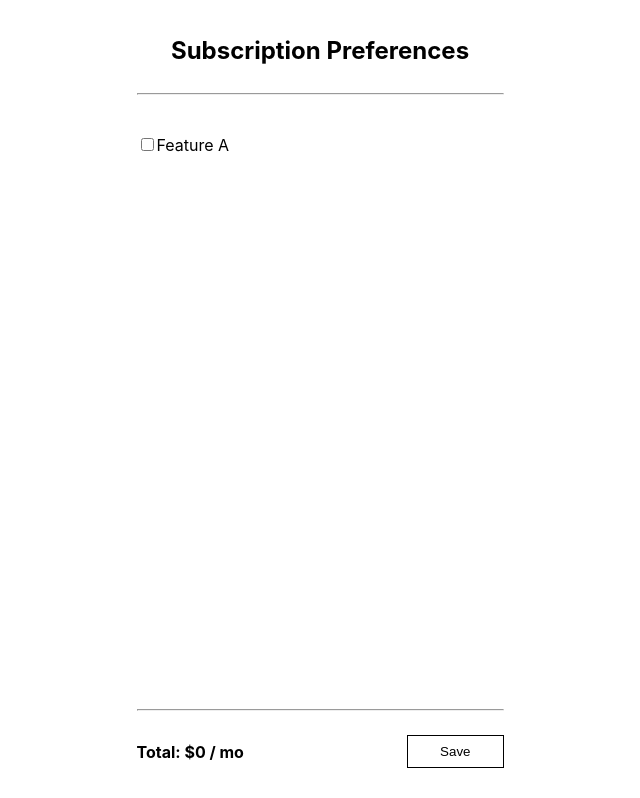
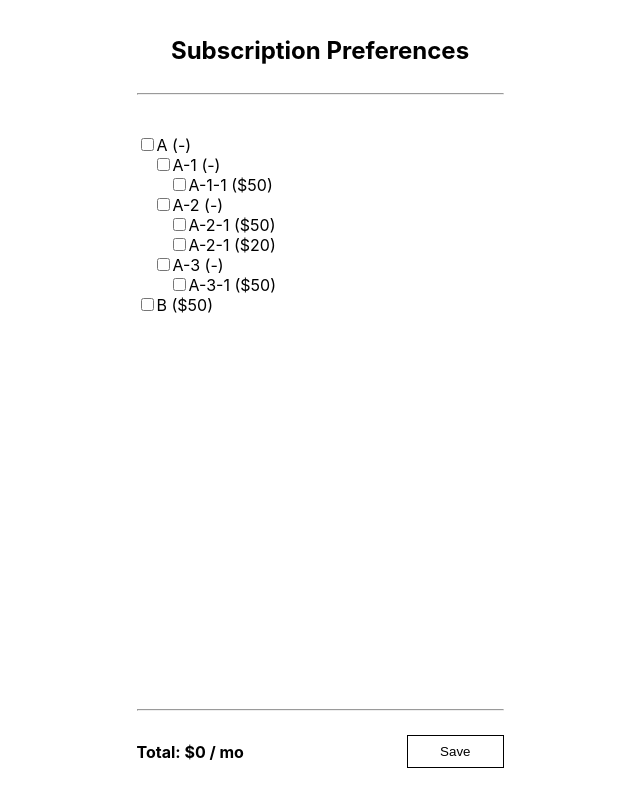
Before and after one commit to nickwang0808/select-feature, a React (Create React App) app: page / in a window 1280 px wide. Shown: the whole page, without its empty margins (320-960 px from the left). Built offline with nearby package versions, Linux system fonts and the light colour scheme.

Commit message:
tree ui complete, pending refactoring for DRY

```diff
--- a/package.json
+++ b/package.json
@@ -13,6 +13,7 @@
     "@types/react-dom": "^17.0.3",
     "react": "^17.0.2",
     "react-dom": "^17.0.2",
+    "react-redux": "^7.2.3",
     "react-scripts": "4.0.3",
     "typescript": "^4.2.3",
     "web-vitals": "^1.1.1"
--- a/src/App.css
+++ b/src/App.css
@@ -20,8 +20,11 @@
 }
 
 .content {
-  flex-grow: 1;
+  flex-grow: 1; /* make the content container fill the entire view */
+
   padding: 2rem 0;
+  display: flex;
+  flex-direction: column;
 }
 
 .footer-container {
@@ -36,3 +39,7 @@
   padding: 0.5rem 2rem;
   background-color: white;
 }
+
+.margin-left {
+  margin-left: 1rem;
+}
--- a/src/components/controls/Feature.tsx
+++ b/src/components/controls/Feature.tsx
@@ -1,15 +1,53 @@
 import React, { ChangeEvent, useState } from "react";
+import { IFeature } from "../../redux/subPrefSlice";
 
-export default function Feature() {
+interface IProps {
+  parents: string;
+  feature: IFeature;
+}
+
+export default function Feature({ feature, parents }: IProps) {
   const [checked, setChecked] = useState(false);
 
   const handleCheck = (e: ChangeEvent<HTMLInputElement>) =>
     setChecked(e.target.checked);
 
+  let comp: JSX.Element;
+  if (typeof feature.value === "number") {
+    comp = (
+      <label>
+        <input type="checkbox" checked={checked} onChange={handleCheck} />
+        <span>{`${parents}${parents.length !== 0 ? "-" : ""}${
+          feature.name
+        }`}</span>
+        <span> (${feature.value})</span>
+      </label>
+    );
+  } else {
+    comp = (
+      <>
+        <label>
+          <input type="checkbox" checked={checked} onChange={handleCheck} />
+          <span>{`${parents}${parents.length !== 0 ? "-" : ""}${
+            feature.name
+          }`}</span>
+          <span> (-)</span>
+        </label>
+        {feature.value.map((subFeature) => {
+          return (
+            <Feature
+              feature={subFeature}
+              parents={`${parents}${parents.length !== 0 ? "-" : ""}${
+                feature.name
+              }`}
+            />
+          );
+        })}
+      </>
+    );
+  }
+
   return (
-    <label>
-      <input type="checkbox" checked={checked} onChange={handleCheck} />
-      <span>Feature A</span>
-    </label>
+    <div className={parents.length === 0 ? "" : "margin-left"}>{comp}</div>
   );
 }
--- a/src/components/layout/Content.tsx
+++ b/src/components/layout/Content.tsx
@@ -1,10 +1,18 @@
 import React from "react";
+import { useSelector } from "react-redux";
+import { IAppState } from "../../redux/store";
 import Feature from "../controls/Feature";
 
 export default function Content() {
+  const { features, totalPrice } = useSelector(
+    ({ subPref }: IAppState) => subPref
+  );
+
   return (
     <div className="content">
-      <Feature />
+      {features.map((feature, index) => {
+        return <Feature feature={feature} parents={""} />;
+      })}
     </div>
   );
 }
--- a/src/index.tsx
+++ b/src/index.tsx
@@ -1,14 +1,18 @@
-import React from 'react';
-import ReactDOM from 'react-dom';
-import './index.css';
-import App from './App';
-import reportWebVitals from './reportWebVitals';
+import React from "react";
+import ReactDOM from "react-dom";
+import { Provider } from "react-redux";
+import App from "./App";
+import "./index.css";
+import { store } from "./redux/store";
+import reportWebVitals from "./reportWebVitals";
 
 ReactDOM.render(
   <React.StrictMode>
-    <App />
+    <Provider store={store}>
+      <App />
+    </Provider>
   </React.StrictMode>,
-  document.getElementById('root')
+  document.getElementById("root")
 );
 
 // If you want to start measuring performance in your app, pass a function
--- a/src/mockData/FeaturesTree.ts
+++ b/src/mockData/featuresTree.ts
@@ -1,44 +1,44 @@
-import { Feature } from "../redux/subPrefSlice";
+import { IFeature } from "../redux/subPrefSlice";
 
-export const mockFeatures: Feature[] = [
+export const mockFeatures: IFeature[] = [
   {
     isChecked: false,
-    name: "Feature A",
+    name: "A",
     value: [
       {
         isChecked: false,
-        name: "Feature A-1",
+        name: "1",
         value: [
           {
             isChecked: false,
-            name: "Feature A-1-1",
+            name: "1",
             value: 50,
           },
         ],
       },
       {
         isChecked: false,
-        name: "Feature A-2",
+        name: "2",
         value: [
           {
             isChecked: false,
-            name: "Feature A-2-1",
+            name: "1",
             value: 50,
           },
           {
             isChecked: false,
-            name: "Feature A-2-1",
+            name: "1",
             value: 20,
           },
         ],
       },
       {
         isChecked: false,
-        name: "Feature A-3",
+        name: "3",
         value: [
           {
             isChecked: false,
-            name: "Feature A-3-1",
+            name: "1",
             value: 50,
           },
         ],
@@ -47,7 +47,7 @@ export const mockFeatures: Feature[] = [
   },
   {
     isChecked: false,
-    name: "Sub-feature B",
+    name: "B",
     value: 50,
   },
 ];
--- a/src/redux/store.ts
+++ b/src/redux/store.ts
@@ -1,6 +1,9 @@
 import { combineReducers, configureStore } from "@reduxjs/toolkit";
+import subPrefSlice from "./subPrefSlice";
 
-const rootReducer = combineReducers({});
+const rootReducer = combineReducers({
+  subPref: subPrefSlice,
+});
 
 export const store = configureStore({
   reducer: rootReducer,
--- a/src/redux/subPrefSlice/index.ts
+++ b/src/redux/subPrefSlice/index.ts
@@ -1,28 +1,46 @@
 import { createSlice, PayloadAction } from "@reduxjs/toolkit";
-import { mockFeatures } from "../../mockData/FeaturesTree";
+import { mockFeatures } from "../../mockData/featuresTree";
 
-export interface Feature {
+export interface IFeature {
   isChecked: boolean;
-  // assuming the name is unique, in production we should use some kind of guid for it.
+  /* assuming the name is unique relative to the current branch and level. We should use Guid on prod
+  to ensure uniqueness */
   name: string;
   // recursive interface, the value can be sub-features or just a price
-  value: Feature[] | number;
+  value: IFeature[] | number;
 }
 
 interface IState {
-  features: Feature[];
+  totalPrice: number;
+  features: IFeature[];
 }
 
 const initialState: IState = {
   features: mockFeatures,
+  totalPrice: 0,
 };
 
 const subPrefSlice = createSlice({
   name: "subPref",
   initialState,
   reducers: {
-    toggleFeature: (state, action: PayloadAction<Feature["name"]>) => {
-      // set specified
+    checkFeature: (state, action: PayloadAction<string>) => {
+      // check current feature
+      // if feature has sub features, display them
+      // if feature has price, add to global price
+    },
+    uncheckFeature: (state, action: PayloadAction<string>) => {
+      // uncheck current feature
+      // if feature has sub features, display them
+      // if feature has price, add to global price
     },
   },
 });
+
+function findFeature(features: string[]) {
+  // take a array of feature names and find the feature in the deep nested tree
+  // hint use recursion
+}
+
+export default subPrefSlice.reducer;
+export const {} = subPrefSlice.actions;
```
Also changed, not shown: 1 other file (tests, documents, lock files or other folders).
